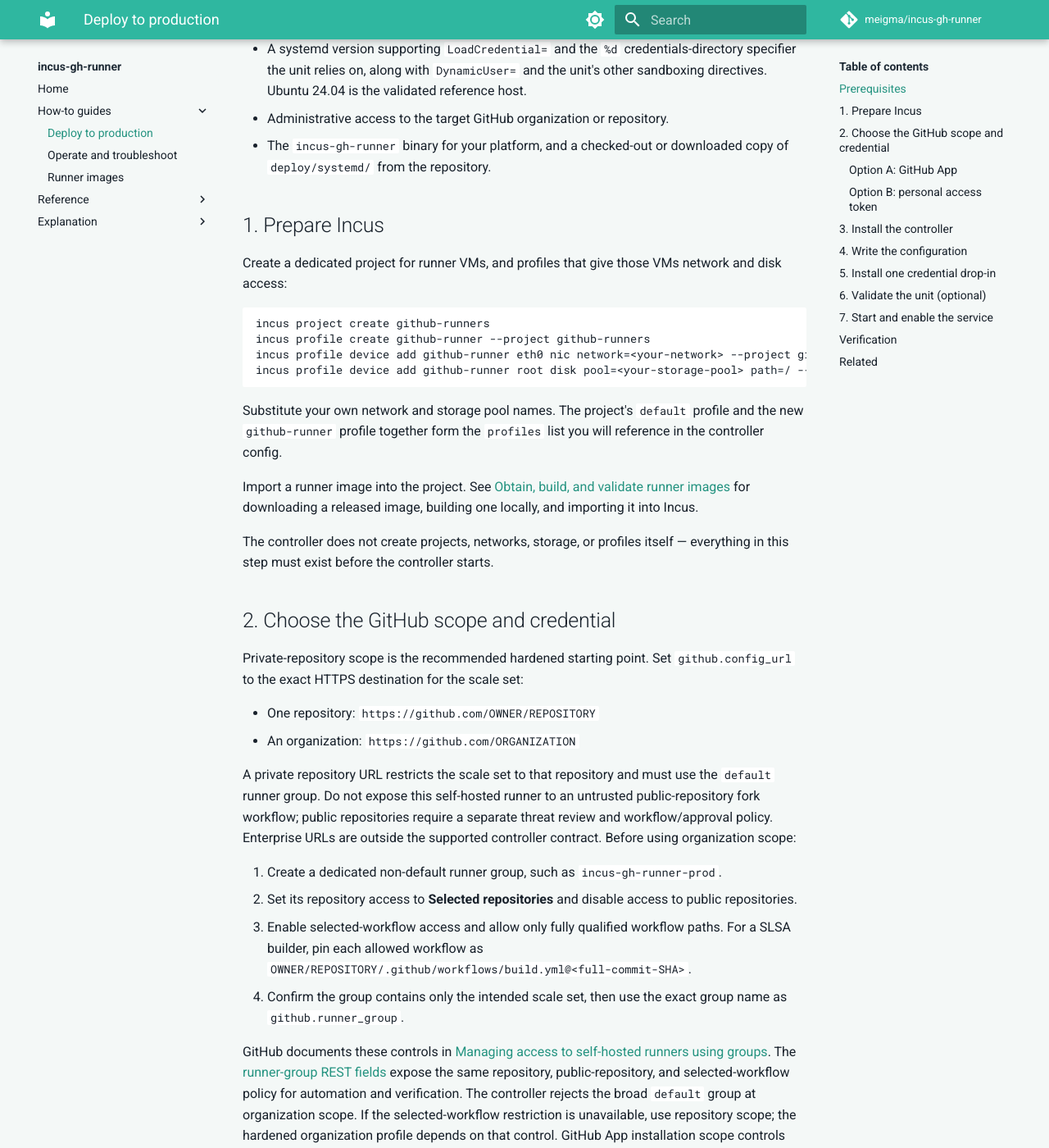
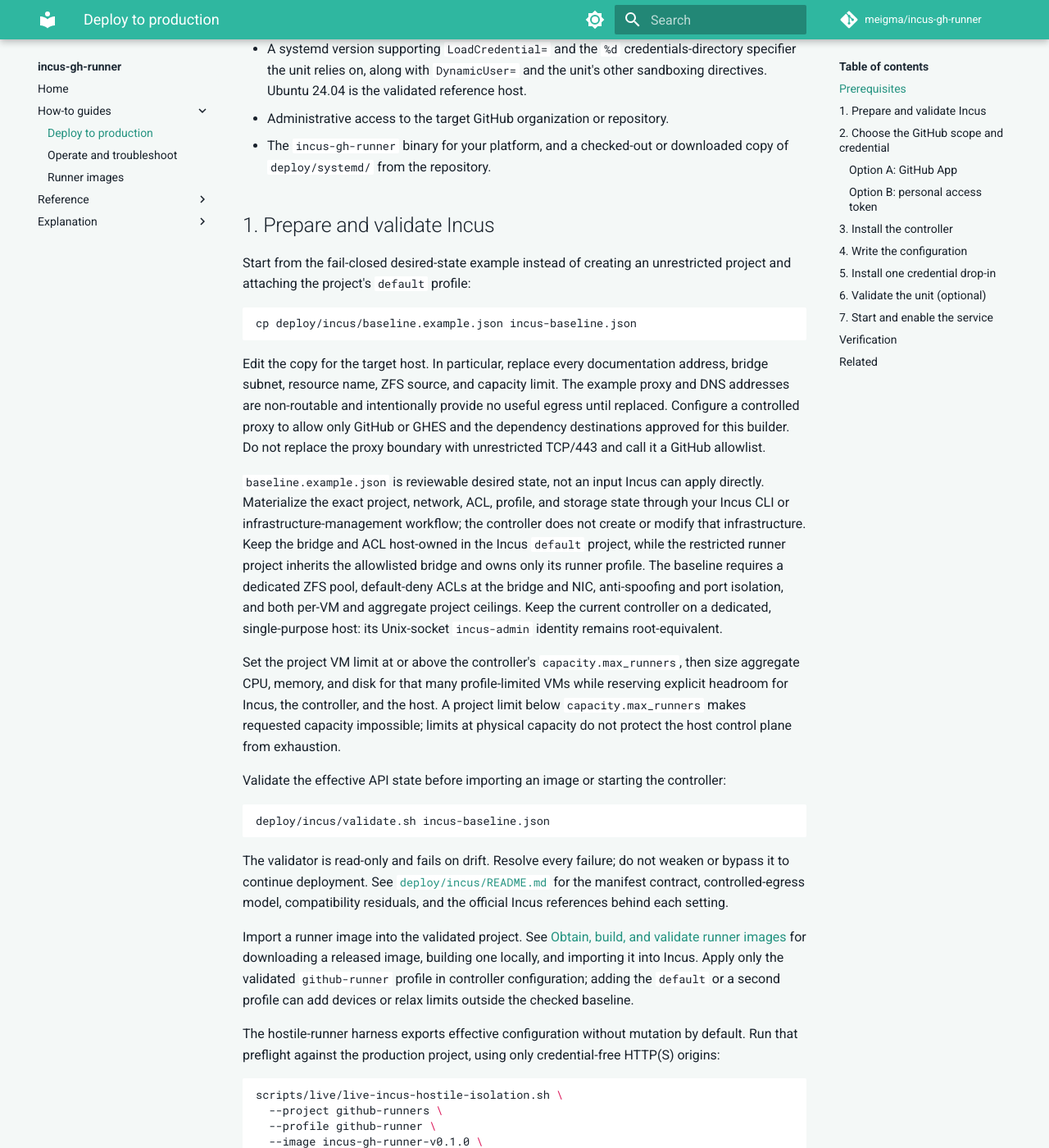
Before and after one commit to meigma/incus-gh-runner, an MkDocs documentation site: the page built from docs/docs/how-to/deploy.md, in a window 1280 px wide and 1400 px high, scrolled down 523 px. Shown: the whole window at 82% size. Built offline with MkDocs 1.6.1 and Material for MkDocs 9.7.7, drawn with Linux system fonts in a browser that asks for light colours; comment, search, counter and statistics services are not loaded; some of the changed text lies outside the part shown.

Commit message:
feat(security): add Incus isolation baseline

````diff
--- a/docs/docs/how-to/deploy.md
+++ b/docs/docs/how-to/deploy.md
@@ -14,22 +14,86 @@
 - Administrative access to the target GitHub organization or repository.
 - The `incus-gh-runner` binary for your platform, and a checked-out or downloaded copy of `deploy/systemd/` from the repository.
 
-## 1. Prepare Incus
+## 1. Prepare and validate Incus
 
-Create a dedicated project for runner VMs, and profiles that give those VMs network and disk access:
+Start from the fail-closed desired-state example instead of creating an
+unrestricted project and attaching the project's `default` profile:
 
 ```sh
-incus project create github-runners
-incus profile create github-runner --project github-runners
-incus profile device add github-runner eth0 nic network=<your-network> --project github-runners
-incus profile device add github-runner root disk pool=<your-storage-pool> path=/ --project github-runners
+cp deploy/incus/baseline.example.json incus-baseline.json
 ```
 
-Substitute your own network and storage pool names. The project's `default` profile and the new `github-runner` profile together form the `profiles` list you will reference in the controller config.
+Edit the copy for the target host. In particular, replace every documentation
+address, bridge subnet, resource name, ZFS source, and capacity limit. The
+example proxy and DNS addresses are non-routable and intentionally provide no
+useful egress until replaced. Configure a controlled proxy to allow only
+GitHub or GHES and the dependency destinations approved for this builder. Do
+not replace the proxy boundary with unrestricted TCP/443 and call it a GitHub
+allowlist.
 
-Import a runner image into the project. See [Obtain, build, and validate runner images](./runner-images.md) for downloading a released image, building one locally, and importing it into Incus.
+`baseline.example.json` is reviewable desired state, not an input Incus can
+apply directly. Materialize the exact project, network, ACL, profile, and
+storage state through your Incus CLI or infrastructure-management workflow;
+the controller does not create or modify that infrastructure. Keep the bridge
+and ACL host-owned in the Incus `default` project, while the restricted runner
+project inherits the allowlisted bridge and owns only its runner profile. The
+baseline requires a dedicated ZFS pool, default-deny ACLs at the bridge and
+NIC, anti-spoofing and port isolation, and both per-VM and aggregate project
+ceilings. Keep the current controller on a dedicated, single-purpose host: its
+Unix-socket `incus-admin` identity remains root-equivalent.
 
-The controller does not create projects, networks, storage, or profiles itself — everything in this step must exist before the controller starts.
+Set the project VM limit at or above the controller's
+`capacity.max_runners`, then size aggregate CPU, memory, and disk for that many
+profile-limited VMs while reserving explicit headroom for Incus, the
+controller, and the host. A project limit below `capacity.max_runners` makes
+requested capacity impossible; limits at physical capacity do not protect the
+host control plane from exhaustion.
+
+Validate the effective API state before importing an image or starting the
+controller:
+
+```sh
+deploy/incus/validate.sh incus-baseline.json
+```
+
+The validator is read-only and fails on drift. Resolve every failure; do not
+weaken or bypass it to continue deployment. See
+[`deploy/incus/README.md`](https://github.com/meigma/incus-gh-runner/tree/master/deploy/incus)
+for the manifest contract, controlled-egress model, compatibility residuals,
+and the official Incus references behind each setting.
+
+Import a runner image into the validated project. See [Obtain, build, and
+validate runner images](./runner-images.md) for downloading a released image,
+building one locally, and importing it into Incus. Apply only the validated
+`github-runner` profile in controller configuration; adding the `default` or a
+second profile can add devices or relax limits outside the checked baseline.
+
+The hostile-runner harness exports effective configuration without mutation by
+default. Run that preflight against the production project, using only
+credential-free HTTP(S) origins:
+
+```sh
+scripts/live/live-incus-hostile-isolation.sh \
+  --project github-runners \
+  --profile github-runner \
+  --image incus-gh-runner-v0.1.0 \
+  --allowed-url https://github.com/ \
+  --allowed-url https://approved-dependency.example/ \
+  --forbidden-url http://169.254.169.254/ \
+  --forbidden-url "$INCUS_HOST_CANARY_ORIGIN" \
+  --egress-proxy "$RUNNER_PROXY_ORIGIN" \
+  --evidence-directory incus-isolation-preflight
+```
+
+Make the host canary reachable in the absence of the runner policy; otherwise
+a failed request does not prove the ACL blocked it. Exercise the mutating
+`--execute` path only on a separate KVM-capable project that reproduces the
+production baseline, sets `user.incus-gh-runner.disposable=true`, and contains
+no retained workloads. The script also requires the exact
+`INCUS_GH_RUNNER_LIVE_MUTATION` opt-in it prints. Never mark the production
+project disposable. The bounded harness proves concurrent-VM, allowed and
+forbidden egress, L2/L3 isolation, MAC spoof, and IPv4 spoof behavior; IPv6
+spoofing and resource-ceiling exhaustion remain separate acceptance tests.
 
 ## 2. Choose the GitHub scope and credential
 
@@ -146,7 +210,7 @@
 
 - `github.scale_set` names the runner scale set; the controller creates it automatically on first start if it does not already exist.
 - `incus.image` is the alias or fingerprint of the image you imported in step 1.
-- `incus.owner` is an arbitrary ownership marker exclusive to this deployment — do not reuse it across independent controller instances pointed at the same Incus project.
+- `incus.owner` is an arbitrary cleanup selector exclusive to this deployment — do not reuse it across independent controller instances pointed at the same Incus project. Another project writer can forge it, so it is not authorization.
 
 See [Configuration reference](../reference/configuration.md) for every key, default, environment variable, and credential validation rule.
 
````
Also changed, not shown: other parts of docs/docs/how-to/deploy.md (+3 -3 lines), docs/docs/explanation/how-it-works.md (+2 -2 lines), docs/docs/how-to/operate.md (+2 -2 lines), docs/docs/index.md (+1 -1 lines), docs/docs/reference/configuration.md (+1 -1 lines), docs/docs/reference/guest-contract.md (+2 -2 lines), moon.yml (+18 -0 lines), README.md, deploy/incus/README.md (added), 6 other files.
